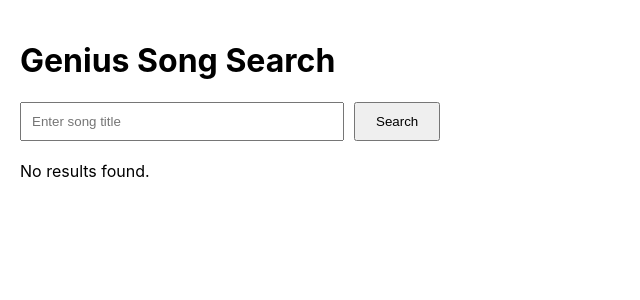
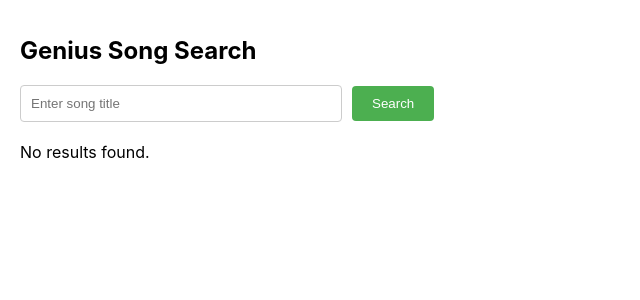
Before and after one commit to Roeeht/LyricsProducer, a React (Create React App) app in the folder genius-search/: page / in a window 1280 px wide. Shown: the top 300 px of the page, without its empty margins (0-640 px from the left). Built offline with nearby package versions, Linux system fonts and the light colour scheme.

Commit message:
add styles css

```diff
--- /dev/null
+++ b/genius-search/src/components/GeniusSearch.css
@@ -0,0 +1,56 @@
+/* GeniusSearch.css */
+
+.container {
+    padding: 20px;
+  }
+
+  .heading {
+    font-size: 24px;
+    margin-bottom: 20px;
+  }
+
+  .input {
+    padding: 10px;
+    width: 300px;
+    margin-right: 10px;
+    border: 1px solid #ccc;
+    border-radius: 4px;
+  }
+
+  .button {
+    padding: 10px 20px;
+    background-color: #4CAF50;
+    color: white;
+    border: none;
+    border-radius: 4px;
+    cursor: pointer;
+  }
+
+  .button:hover {
+    background-color: #45a049;
+  }
+
+  .results {
+    margin-top: 20px;
+  }
+
+  .result-item {
+    margin-bottom: 10px;
+  }
+
+  .result-title {
+    font-weight: bold;
+  }
+
+  .result-artist {
+    margin-bottom: 5px;
+  }
+
+  .result-link {
+    color: #007BFF;
+    text-decoration: none;
+  }
+
+  .result-link:hover {
+    text-decoration: underline;
+  }
--- a/genius-search/src/components/GeniusSearch.js
+++ b/genius-search/src/components/GeniusSearch.js
@@ -1,66 +1,52 @@
 import React, { useState } from "react";
 import axios from "axios";
+import "./GeniusSearch.css";
 
 const GeniusSearch = () => {
   const [songTitle, setSongTitle] = useState("");
   const [results, setResults] = useState([]);
-
   const accessToken =
     "HE0eFWG2Y_V3Kh4ws6rc5su2jbiKJBpQiTChewkij-gxxVfjd4nfzbjX3jBg_RVQ"; // Replace with your actual token
 
   const searchSong = async () => {
     try {
-      const response = await axios.get(
-        `http://localhost:5000/api/genius/search`,
-        {
-          headers: {
-            Authorization: `Bearer ${accessToken}`,
-          },
-          params: {
-            q: songTitle,
-          },
-        }
-      );
-
-      const hits = response.data.response.hits;
-      if (hits.length > 0) {
-        setResults(
-          hits.map((hit) => ({
-            title: hit.result.title,
-            artist: hit.result.primary_artist.name,
-            url: hit.result.url,
-          }))
-        );
-      } else {
-        setResults([]);
-      }
+      const hits = await fetchGeniusSearchResults(songTitle, accessToken);
+      const processedResults = processSearchResults(hits);
+      setResults(processedResults);
     } catch (error) {
-      console.error("Error fetching data from Genius API:", error);
+      console.error("Error occurred during song search:", error);
     }
   };
 
   return (
-    <div style={{ padding: "20px" }}>
-      <h1>Genius Song Search</h1>
+    <div className="container">
+      <h1 className="heading">Genius Song Search</h1>
       <input
         type="text"
         value={songTitle}
         onChange={(e) => setSongTitle(e.target.value)}
         placeholder="Enter song title"
-        style={{ padding: "10px", width: "300px", marginRight: "10px" }}
+        className="input"
       />
-      <button onClick={searchSong} style={{ padding: "10px 20px" }}>
+      <button onClick={searchSong} className="button">
         Search
       </button>
 
-      <div style={{ marginTop: "20px" }}>
+      <div className="results">
         {results.length > 0 ? (
           <ul>
             {results.map((result, index) => (
-              <li key={index} style={{ marginBottom: "10px" }}>
-                <strong>Title:</strong> {result.title} <br />
-                <strong>Artist:</strong> {result.artist} <br />
-                <a href={result.url} target="_blank" rel="noopener noreferrer">
+              <li key={index} className="results-item">
+                <span className="result-title">Title:</span> {result.title}{" "}
+                <br />
+                <span className="result-artist">Artist:</span> {result.artist}{" "}
+                <br />
+                <a
+                  href={result.url}
+                  target="_blank"
+                  rel="noopener noreferrer"
+                  className="result-link"
+                >
                   View on Genius
                 </a>
               </li>
@@ -74,4 +60,36 @@
   );
 };
 
+const fetchGeniusSearchResults = async (songTitle, accessToken) => {
+  try {
+    const response = await axios.get(
+      `http://localhost:5000/api/genius/search`,
+      {
+        headers: {
+          Authorization: `Bearer ${accessToken}`,
+        },
+        params: {
+          q: songTitle,
+        },
+      }
+    );
+    return response.data.response.hits;
+  } catch (error) {
+    console.error("Error fetching data from Genius API:", error);
+    throw error;
+  }
+};
+
+const processSearchResults = (hits) => {
+  if (hits.length > 0) {
+    return hits.map((hit) => ({
+      title: hit.result.title,
+      artist: hit.result.primary_artist.name,
+      url: hit.result.url,
+    }));
+  } else {
+    return [];
+  }
+};
+
 export default GeniusSearch;
```
